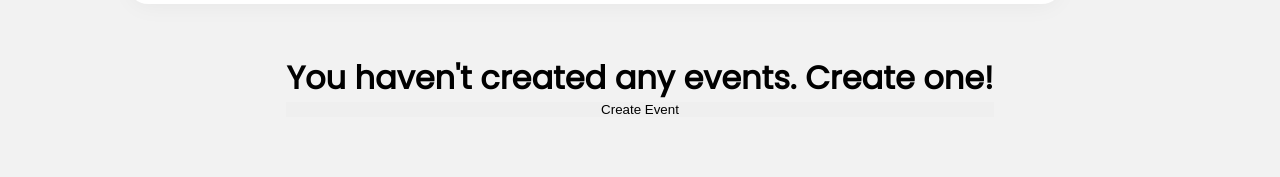
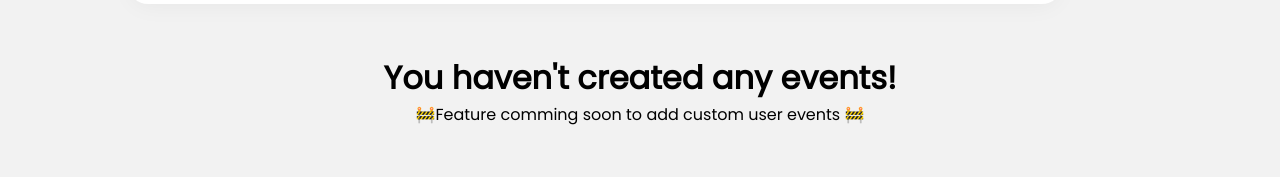
Before and after one commit to tyler-morales/countdown, a Vue app: page / in a window 1280 px wide. Both pictures are taken after a click on the button "Events". Shown: the part 343-520 px from the top of the page. Built offline with nearby package versions, Linux system fonts and the light colour scheme.

Commit message:
💬 Update under construction text

```diff
--- a/src/components/CardContainer.vue
+++ b/src/components/CardContainer.vue
@@ -9,8 +9,8 @@
       class="createEventBox"
       v-if="customCount == 0 && this.filter == 'custom'"
     >
-      <h1>You haven't created any events. Create one!</h1>
-      <button>Create Event</button>
+      <h1>You haven't created any events!</h1>
+      <p>🚧Feature comming soon to add custom user events 🚧</p>
     </div>
   </div>
 </template>
```
